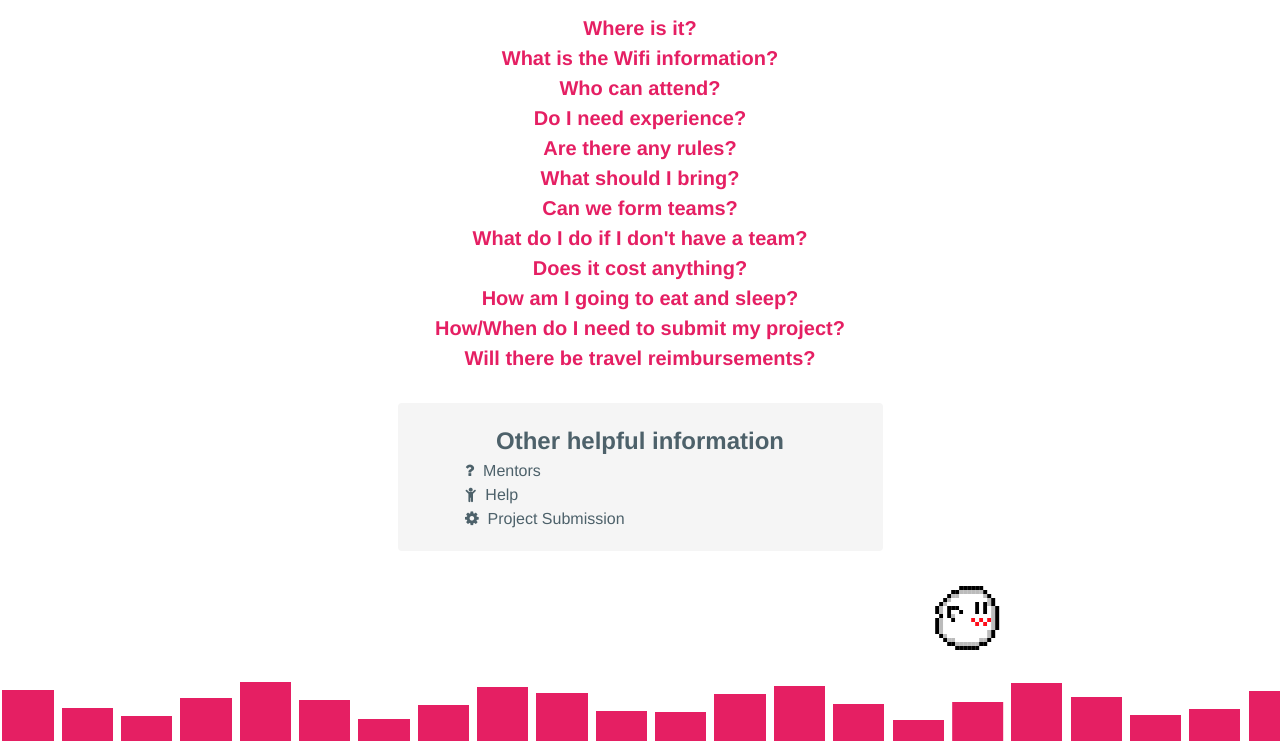
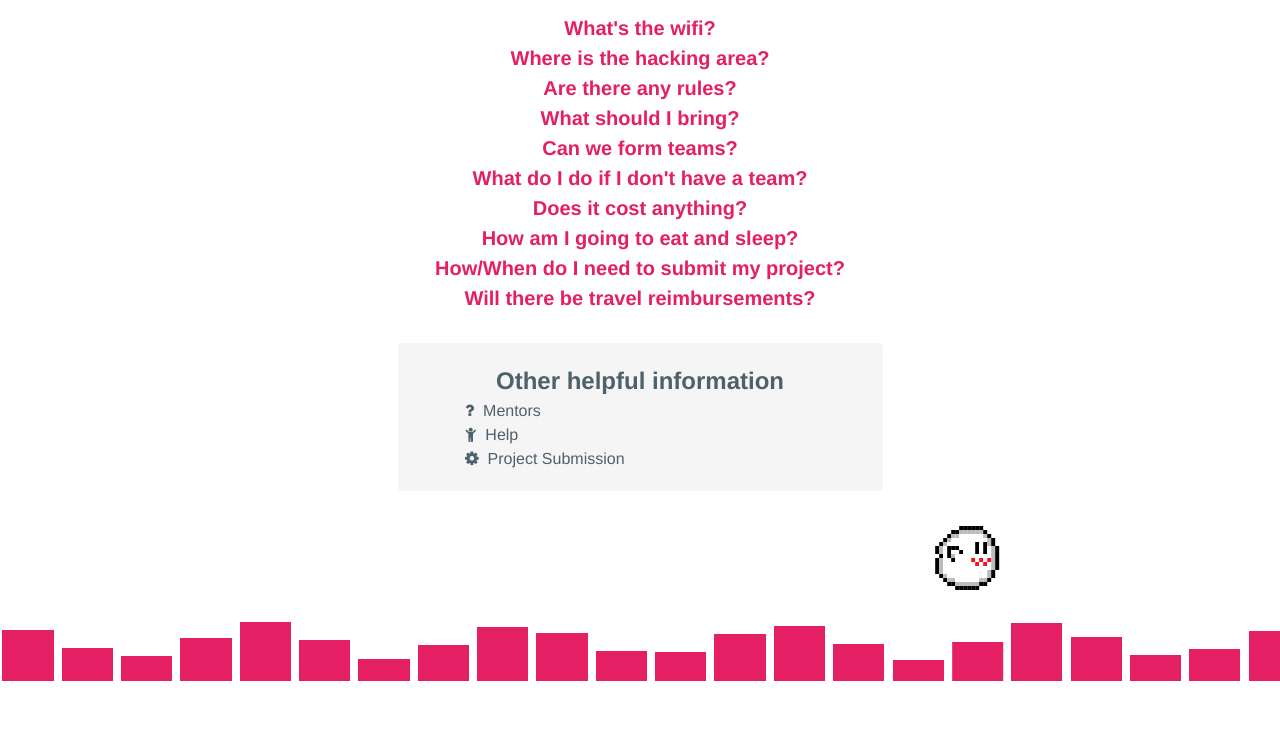
Before and after one commit to boston-hacks/boston-hacks.github.io, a website: page faq.html in a window 1280 px wide. Shown: the part 209-950 px from the top of the page. After the commit the page ends 890 px from the top, so only its background shows below. Drawn offline with Linux system fonts and the light colour scheme.

Commit message:
[HL] Updated faq questions.

```diff
--- a/faq.html
+++ b/faq.html
@@ -58,19 +58,7 @@
     <section class="faqs row">
         <div class="questions columns text-center small-12">
             <span class="faq-question" onclick="faq(this)">
-            <div class="title">Where is it?</div>
-            <div class="text">
-                <div class= "text-wrapper">
-                <span>
-                    George Sherman Union, 2nd Floor in Metcalf Hall at 775 Commonwealth Avenue, Boston, MA, 02215.
-                </span>
-                </div>
-        </div>
-        </span>
-        </div>
-        <div class="questions columns text-center small-12">
-            <span class="faq-question" onclick="faq(this)">
-            <div class="title">What is the Wifi information?</div>
+            <div class="title">What's the wifi?</div>
             <div class="text">
                 <div class= "text-wrapper">
                     <span>Wifi:</span> BU Events Guest<br>
@@ -81,24 +69,18 @@
         </div>
         <div class="questions columns text-center small-12">
             <span class="faq-question" onclick="faq(this)">
-            <div class="title">Who can attend?</div>
+            <div class="title">Where is the hacking area?</div>
             <div class="text">
                 <div class= "text-wrapper">
-                    All students are welcome. Unfortunately, we will not be able to accommodate students under 18 this year.
+                <span>
+                    George Sherman Union, 2nd Floor in Metcalf Hall. Check our <a href="http://live.bostonhacks.io/maps.html">maps</a> page.
+                </span>
                 </div>
         </div>
         </span>
         </div>
-        <div class="questions columns text-center small-12" style="margin-bottom:0px;">
-            <span class="faq-question" onclick="faq(this)">
-            <div class="title">Do I need experience?</div>
-            <div class="text">
-                <div class= "text-wrapper">
-                    No experience necessary. Don't worry about being new to hackathons. We will have plenty of mentors and resources. Come, learn, and experience your first hackathon at BostonHacks!
-                </div>
-        </div>
-        </span>
-        </div>
+
+
         <div class="questions columns text-center small-12">
             <span class="faq-question" onclick="faq(this)">
             <div class="title">Are there any rules?</div>
@@ -124,7 +106,7 @@
             <div class="title">Can we form teams?</div>
             <div class="text">
                 <div class= "text-wrapper">
-                    Of course you can! We encourage people to work in teams of up to 4 people. You can work alone, but it won't be the same. There will be plenty of team building events on site and online.
+                    Of course you can! We encourage people to work in teams of up to 4 people. You can work alone, but it won't be the same.
                 </div>
         </div>
         </span>
@@ -134,7 +116,7 @@
             <div class="title">What do I do if I don't have a team?</div>
             <div class="text">
                 <div class= "text-wrapper">
-                    There will be a team-forming event after the opening ceremony to help singletons form teams. It will be located in the BackCourt on the 1st floor of the GSU.
+                    There will be a team-forming event after the opening ceremony to help singletons form teams. It will be located in the BackCourt on the 1st floor of the GSU at 1:45 PM on Saturday. Check our <a href="http://live.bostonhacks.io/schedule.html">schedule</a> page
                 </div>
         </div>
         </div>
@@ -162,7 +144,7 @@
             <div class="title">How/When do I need to submit my project?</div>
             <div class="text">
                 <div class= "text-wrapper">
-                    All projects will need to be submitted on Devpost by 11:30am on Sunday, although you can continue to work on your demonstration after you submit. Instructions for submitting on Devpost will be sent out during the hackathon.
+                    All projects will need to be submitted on <a href="http://bostonhacks.devpost.com">Devpost</a> by 11:30am on Sunday although you can continue to work on your demonstration after you submit. Instructions for submitting on Devpost will be sent out during the hackathon.
                 </div>
         </div>
         </div>
```
